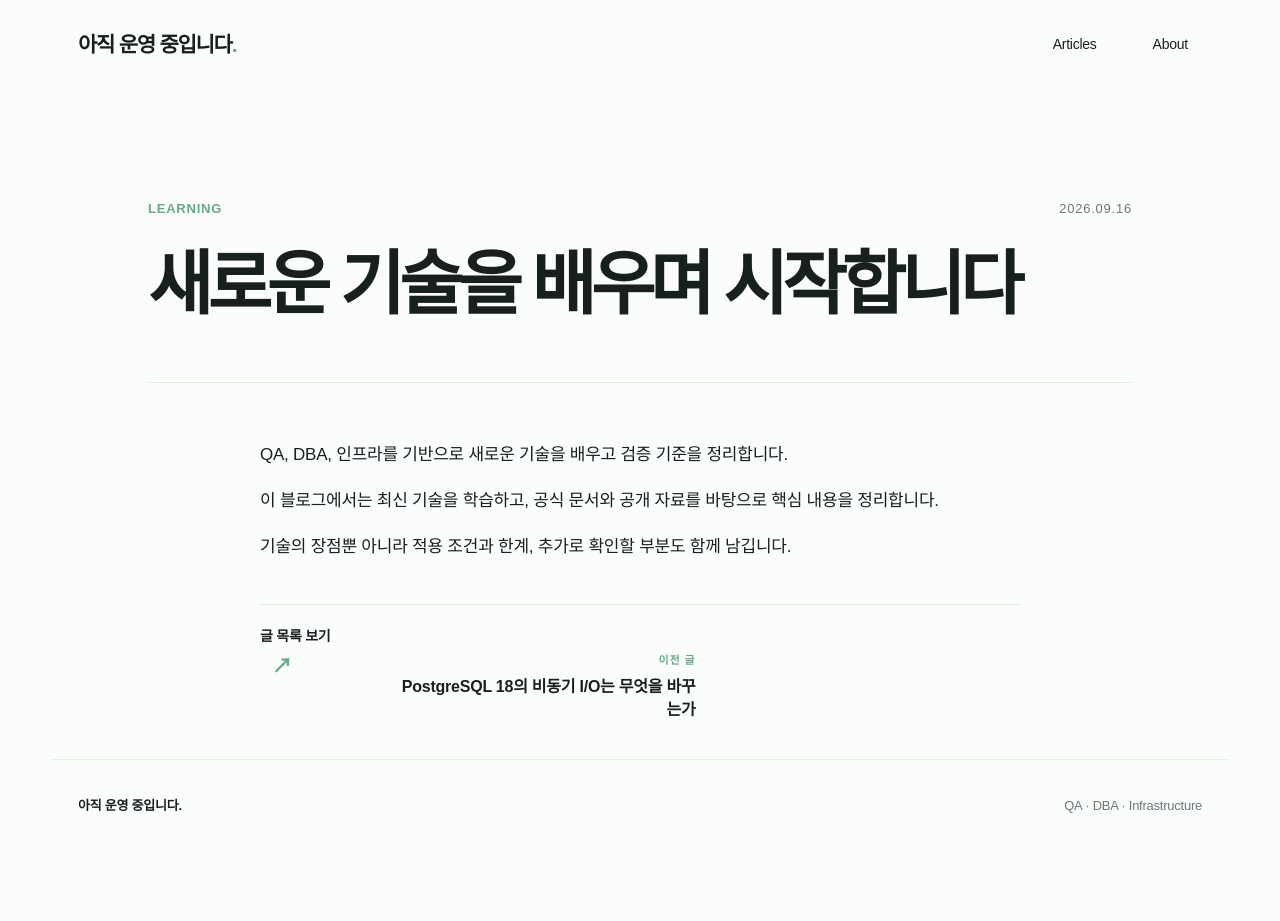
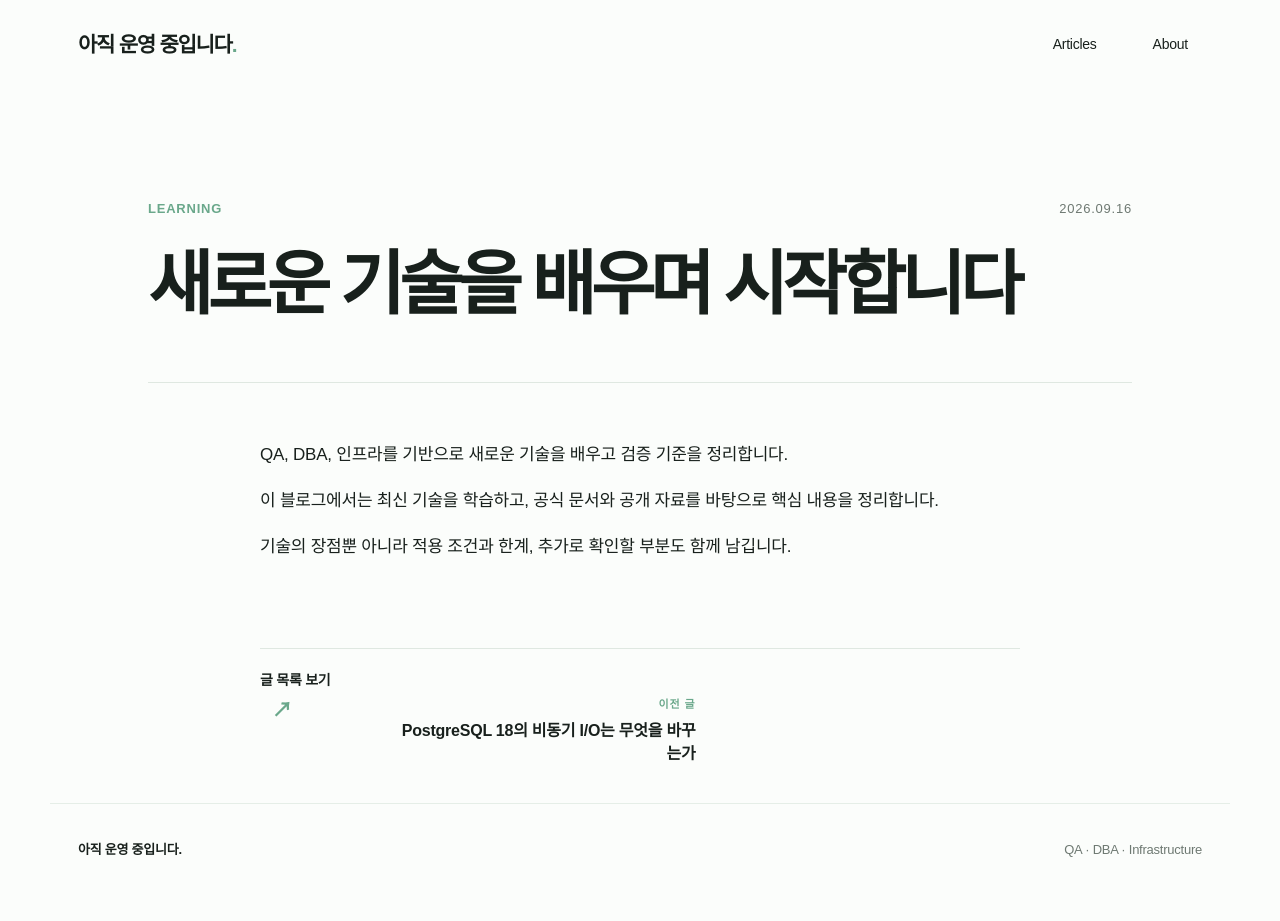
Before and after one commit to Seoha57/TechBlog, a Jekyll site: the page built from _posts/2026-09-16-blog-start.md, in a window 1280 px wide. Built offline with Jekyll 4.4.1, drawn with Linux system fonts in a browser that asks for light colours; some web fonts are replaced; before the commit the page ends 900 px from its top, so only the background shows below that.

Commit message:
Restore article navigation top spacing

```diff
--- a/assets/css/article-nav.css
+++ b/assets/css/article-nav.css
@@ -1,4 +1,4 @@
-.article-nav{max-width:760px;margin:42px auto 0;padding-top:20px;border-top:1px solid var(--line)}
+.article-nav{max-width:760px;margin:86px auto 0;padding-top:20px;border-top:1px solid var(--line)}
 .article-nav-home{display:inline-block;color:var(--ink);font-weight:750;text-decoration:none}
 .article-nav-home span{margin-left:12px;color:var(--accent);font-size:20px}
 .article-nav-links{display:grid;grid-template-columns:1fr 1fr;gap:18px;margin-top:20px}
@@ -7,4 +7,4 @@
 .article-nav-links a:last-child{text-align:right}
 .article-nav-links small{display:block;margin-bottom:5px;color:var(--accent);font-size:11px;font-weight:750;letter-spacing:.08em}
 .article-nav-links strong{display:block;font-size:16px;line-height:1.45;transition:color .2s}
-@media(max-width:700px){.article-nav{margin-top:34px}.article-nav-links{grid-template-columns:1fr}.article-nav-links a:last-child{text-align:left}}
+@media(max-width:700px){.article-nav{margin-top:60px}.article-nav-links{grid-template-columns:1fr}.article-nav-links a:last-child{text-align:left}}
```
